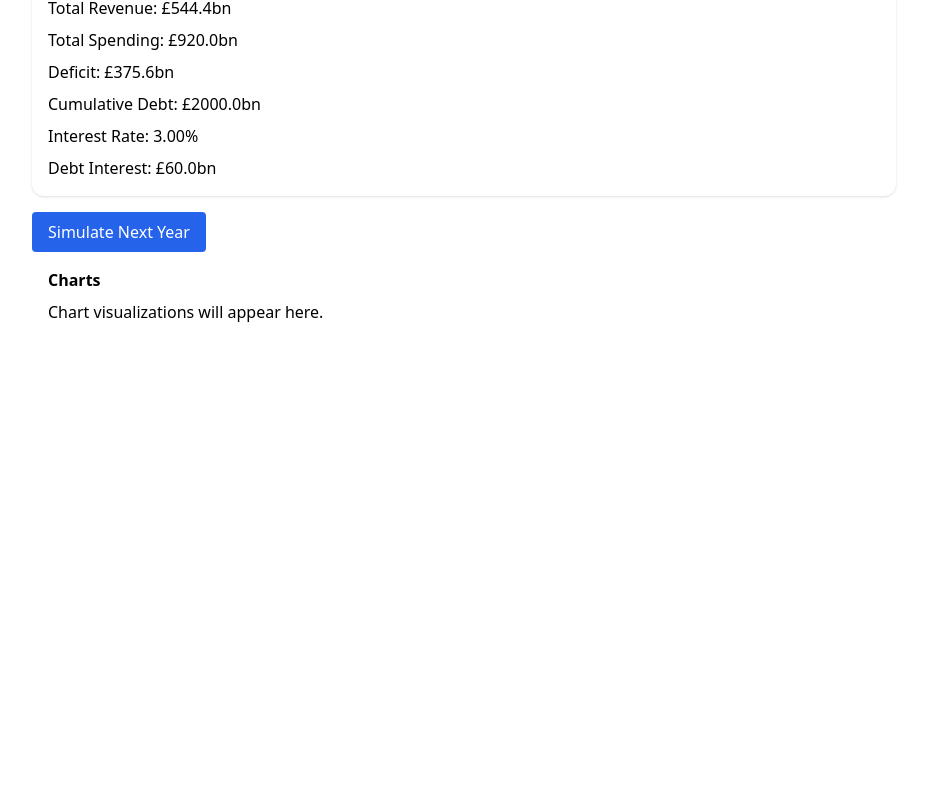
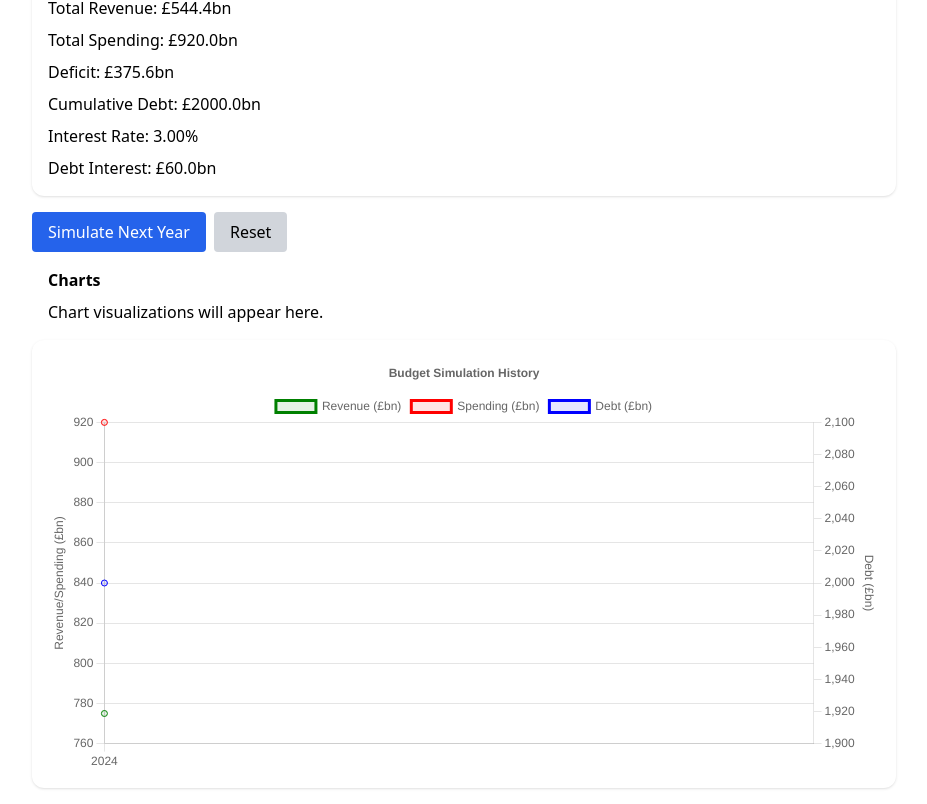
Before and after one commit to kevprice/fiscal-simulation-uk, a React (Vite) app: page / in a window 1280 px wide. Shown: the part 864-1668 px from the top of the page, without its empty margins (176-1103 px from the left). Before the commit the page ends 1220 px from the top, so only its background shows below. Built offline with nearby package versions, Linux system fonts and the light colour scheme.

Commit message:
Add simulation history chart and reset functionality

```diff
--- a/package.json
+++ b/package.json
@@ -9,7 +9,9 @@
   },
   "dependencies": {
     "react": "^18.2.0",
-    "react-dom": "^18.2.0"
+    "react-dom": "^18.2.0",
+    "chart.js": "^4.4.0",
+    "react-chartjs-2": "^5.2.0"
   },
   "devDependencies": {
     "@vitejs/plugin-react": "^4.0.0",
--- a/src/App.jsx
+++ b/src/App.jsx
@@ -2,6 +2,7 @@ import React, { useState } from 'react';
 import SliderGroup from './components/SliderGroup';
 import OutputSummary from './components/OutputSummary';
 import ChartDisplay from './components/ChartDisplay';
+import HistoryChart from './components/HistoryChart';
 import { revenueBaseline, spendingBaseline } from './data/fiscalBaseline';
 import {
   getTotalRevenue,
@@ -14,8 +15,52 @@ function App() {
   const [spending, setSpending] = useState(spendingBaseline);
   const [year, setYear] = useState(2024);
   const [debt, setDebt] = useState(2000); // Starting national debt in £bn
+  const [history, setHistory] = useState([
+    {
+      year: 2024,
+      revenue: getTotalRevenue(revenueBaseline),
+      spending: getTotalSpending(spendingBaseline),
+      debt: 2000,
+    },
+  ]);
 
   const adjustedState = applyDependencies({ revenue, spending });
+
+  const simulateNextYear = () => {
+    const adjusted = applyDependencies({ revenue, spending });
+    const totalRevenue = getTotalRevenue(adjusted.revenue);
+    const totalSpending = getTotalSpending(adjusted.spending);
+    const deficit = totalRevenue - totalSpending;
+    const updatedDebt = debt + (deficit < 0 ? -deficit : 0);
+
+    setHistory((prev) => [
+      ...prev,
+      {
+        year: year + 1,
+        revenue: totalRevenue,
+        spending: totalSpending,
+        debt: updatedDebt,
+      },
+    ]);
+
+    setDebt(updatedDebt);
+    setYear((prev) => prev + 1);
+  };
+
+  const handleReset = () => {
+    setRevenue(revenueBaseline);
+    setSpending(spendingBaseline);
+    setYear(2024);
+    setDebt(2000);
+    setHistory([
+      {
+        year: 2024,
+        revenue: getTotalRevenue(revenueBaseline),
+        spending: getTotalSpending(spendingBaseline),
+        debt: 2000,
+      },
+    ]);
+  };
 
   const handleRevenueChange = (index, value) => {
     const keys = Object.keys(revenue);
@@ -66,24 +111,22 @@ function App() {
         debt={debt}
         year={year}
       />
-      <button
-        onClick={() => {
-          const totalRevenue = getTotalRevenue(adjustedState.revenue);
-          const totalSpending = getTotalSpending(adjustedState.spending);
-          const deficit = totalRevenue - totalSpending;
-
-          setDebt((prevDebt) => {
-            const nextDebt = prevDebt + (deficit < 0 ? -deficit : 0);
-            return parseFloat(nextDebt.toFixed(1));
-          });
-
-          setYear((prevYear) => prevYear + 1);
-        }}
-        className="mt-4 px-4 py-2 bg-blue-600 text-white rounded hover:bg-blue-700"
-      >
-        Simulate Next Year
-      </button>
+      <div className="flex space-x-2 mt-4">
+        <button
+          onClick={simulateNextYear}
+          className="px-4 py-2 bg-blue-600 text-white rounded hover:bg-blue-700"
+        >
+          Simulate Next Year
+        </button>
+        <button
+          onClick={handleReset}
+          className="px-4 py-2 bg-gray-300 rounded hover:bg-gray-400"
+        >
+          Reset
+        </button>
+      </div>
       <ChartDisplay />
+      <HistoryChart history={history} />
     </div>
   );
 }
--- /dev/null
+++ b/src/components/HistoryChart.jsx
@@ -0,0 +1,100 @@
+import React from 'react';
+import { Line } from 'react-chartjs-2';
+import {
+  Chart as ChartJS,
+  CategoryScale,
+  LinearScale,
+  PointElement,
+  LineElement,
+  Title,
+  Tooltip,
+  Legend
+} from 'chart.js';
+
+ChartJS.register(
+  CategoryScale,
+  LinearScale,
+  PointElement,
+  LineElement,
+  Title,
+  Tooltip,
+  Legend
+);
+
+const HistoryChart = ({ history }) => {
+  const years = history.map(entry => entry.year);
+  const revenues = history.map(entry => entry.revenue);
+  const spendings = history.map(entry => entry.spending);
+  const debts = history.map(entry => entry.debt);
+
+  const data = {
+    labels: years,
+    datasets: [
+      {
+        label: 'Revenue (£bn)',
+        data: revenues,
+        borderColor: 'green',
+        backgroundColor: 'rgba(0,128,0,0.1)',
+      },
+      {
+        label: 'Spending (£bn)',
+        data: spendings,
+        borderColor: 'red',
+        backgroundColor: 'rgba(255,0,0,0.1)',
+      },
+      {
+        label: 'Debt (£bn)',
+        data: debts,
+        borderColor: 'blue',
+        backgroundColor: 'rgba(0,0,255,0.1)',
+        yAxisID: 'y1',
+      }
+    ]
+  };
+
+  const options = {
+    responsive: true,
+    interaction: {
+      mode: 'index',
+      intersect: false
+    },
+    stacked: false,
+    plugins: {
+      title: {
+        display: true,
+        text: 'Budget Simulation History'
+      }
+    },
+    scales: {
+      y: {
+        type: 'linear',
+        display: true,
+        position: 'left',
+        title: {
+          display: true,
+          text: 'Revenue/Spending (£bn)'
+        }
+      },
+      y1: {
+        type: 'linear',
+        display: true,
+        position: 'right',
+        title: {
+          display: true,
+          text: 'Debt (£bn)'
+        },
+        grid: {
+          drawOnChartArea: false
+        }
+      }
+    }
+  };
+
+  return (
+    <div className="p-4 bg-white shadow rounded-xl">
+      <Line data={data} options={options} />
+    </div>
+  );
+};
+
+export default HistoryChart;
```
